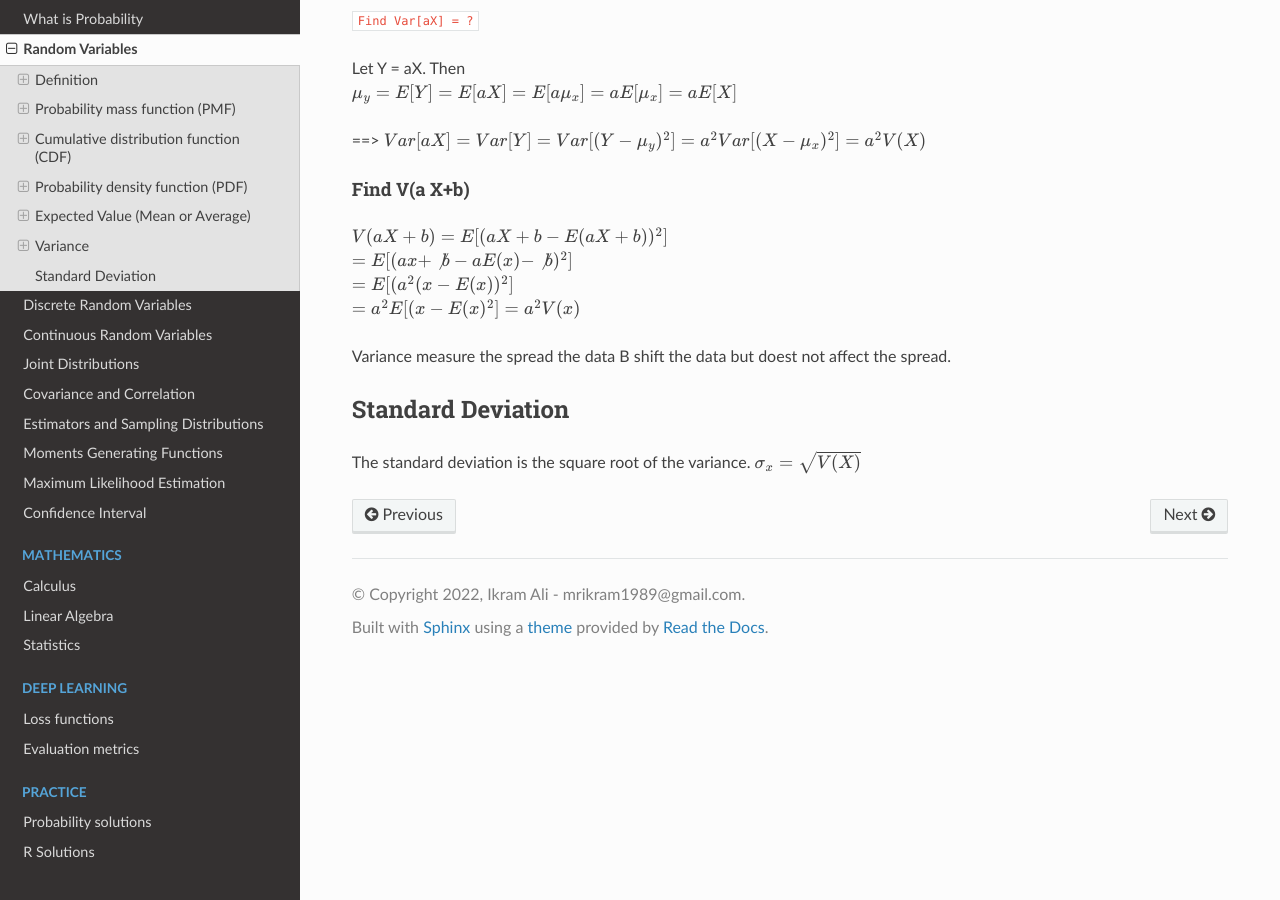
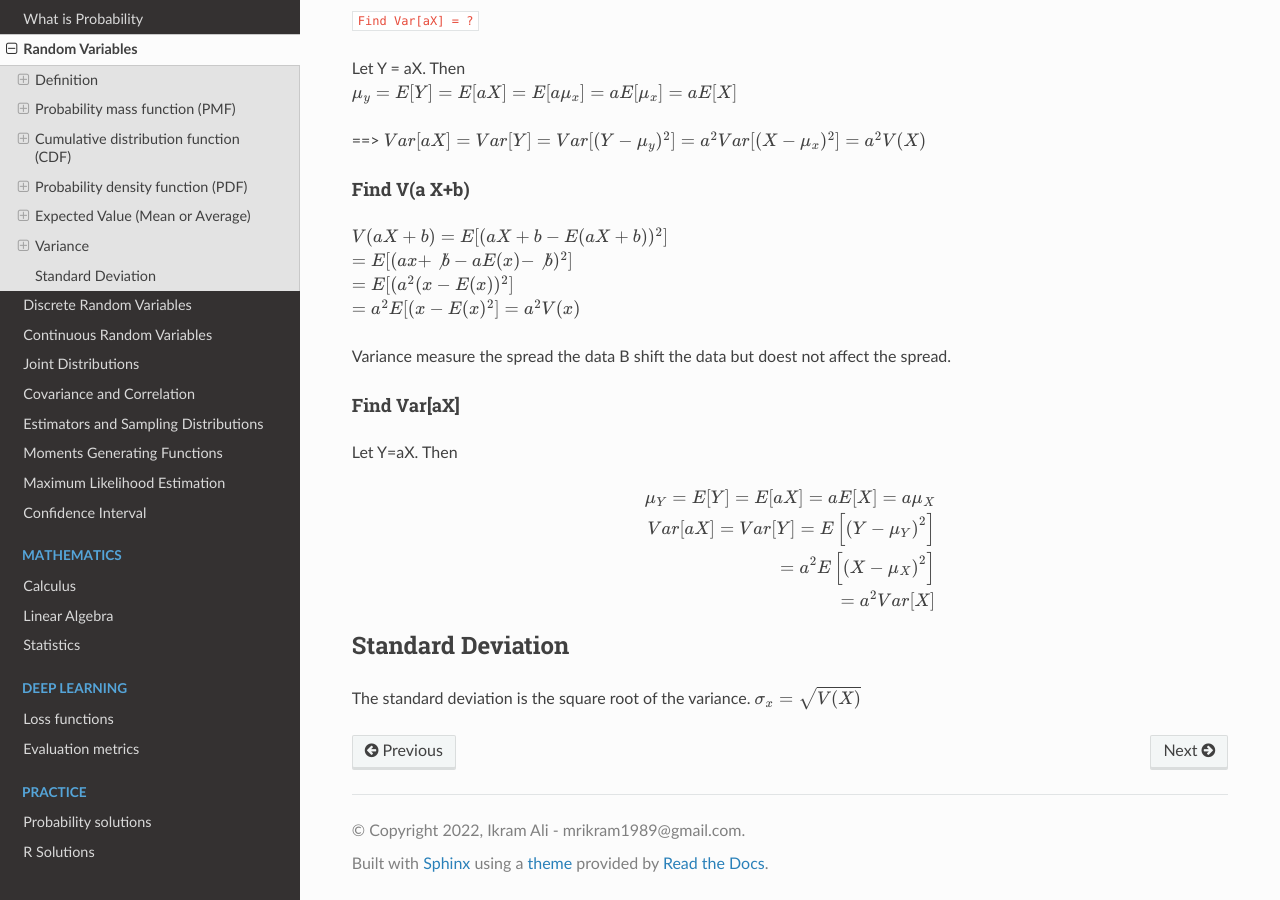
Before and after one commit to akkefa/ml-notes, a Sphinx documentation site: the page built from docs/probability/random_variable.rst, in a window 1280 px wide and 900 px high, scrolled down 4622 px. Built offline with Sphinx 7.4.7 and the Read the Docs theme 2.0.0, drawn with Linux system fonts in a browser that asks for light colours.

Commit message:
New changes.

```diff
--- a/docs/probability/random_variable.rst
+++ b/docs/probability/random_variable.rst
@@ -229,6 +229,16 @@ Find V(a X+b)
 
 Variance measure the spread the data B shift the data but doest not affect the spread.
 
+Find Var[aX]
+^^^^^^^^^^^^^
+Let Y=aX. Then
+
+.. math::
+    \mu_{Y}=E[Y]=E[a X]=a E[X]=a \mu_{X}  \\
+    Var[aX]=Var[Y]=E\left[\left(Y-\mu_{Y}\right)^{2}\right] \\
+    =a^{2} E\left[\left(X-\mu_{X}\right)^{2}\right] \\
+    =a^2 Var[X]
+
 Standard Deviation
 ===================
 The standard deviation is the square root of the variance. :math:`\sigma_x = \sqrt{V(X)}`
```
